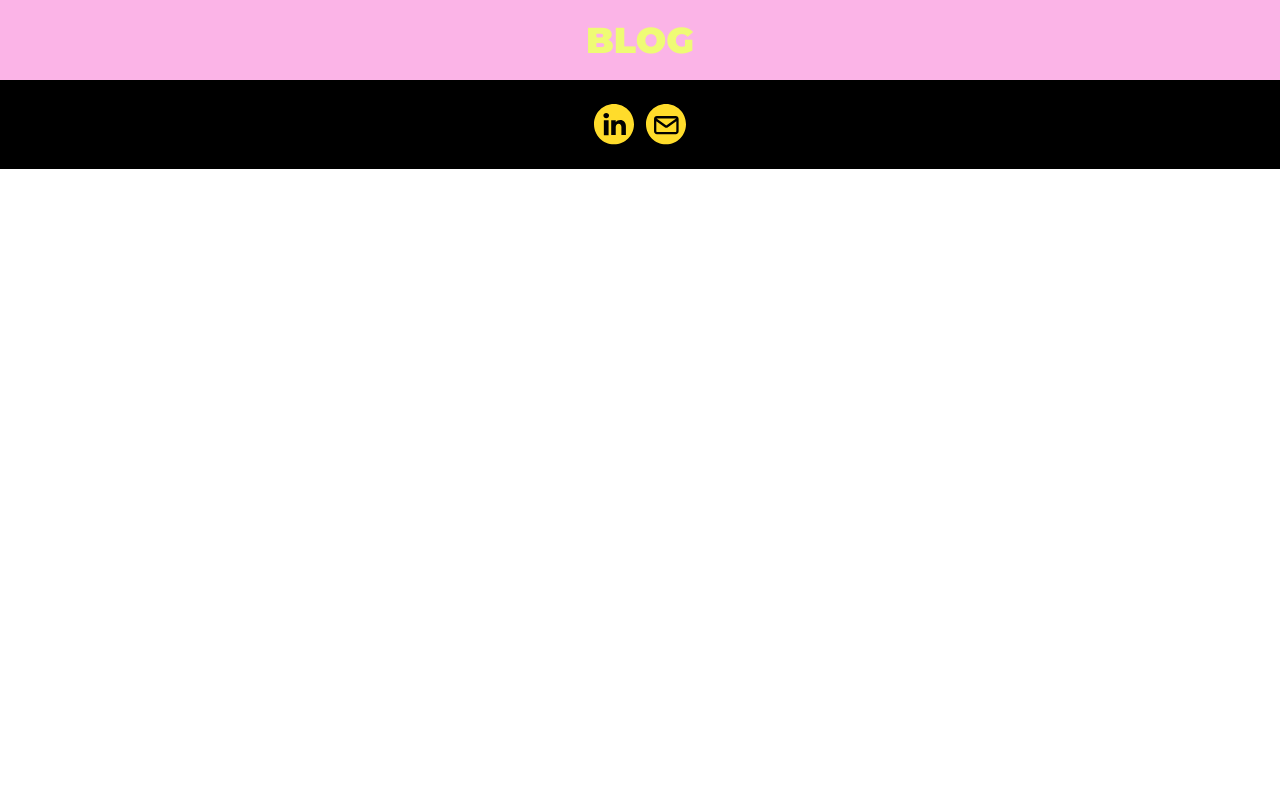
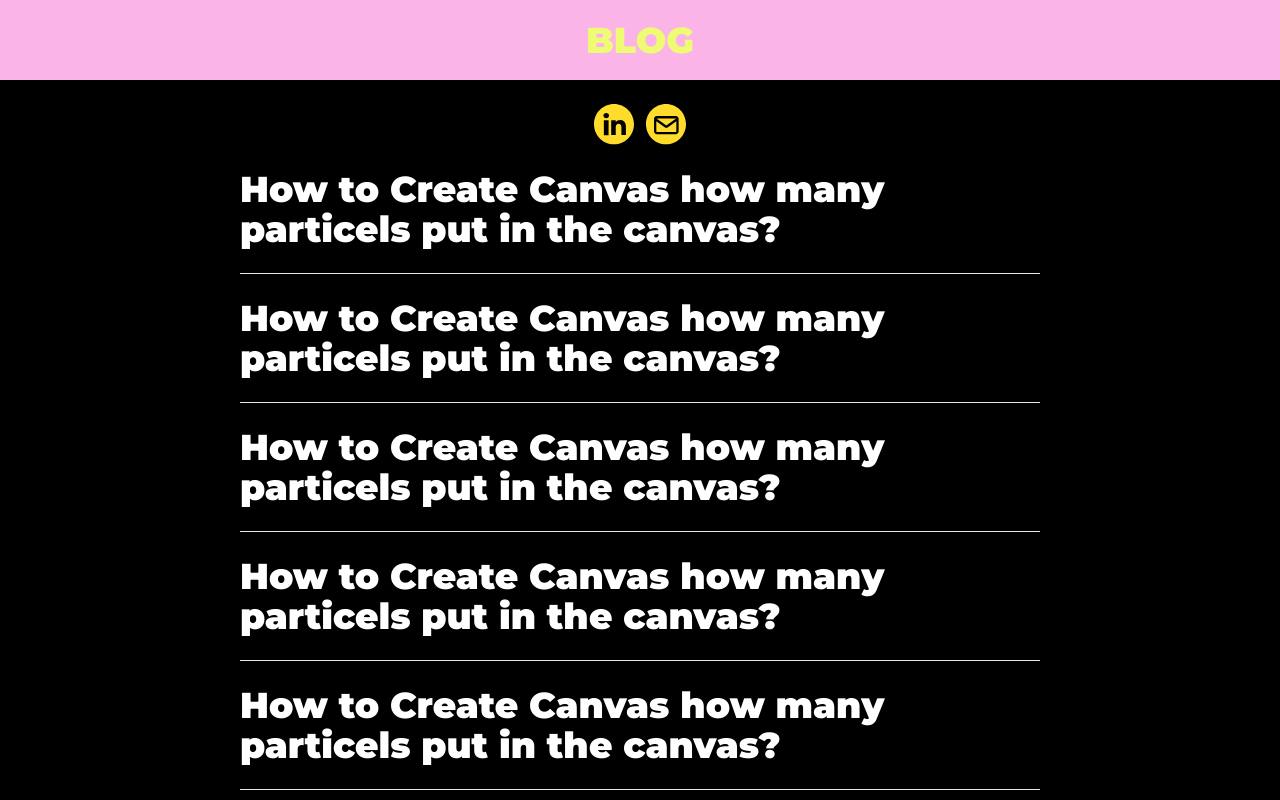
Before and after one commit to iamhoonjeong/iamhoonjeong, a Next.js app: page /blog in a window 1280 px wide. Shown: the top 800 px of the page. Built offline with nearby package versions, Linux system fonts and the light colour scheme.

Commit message:
Test blog page

```diff
--- a/app/about-me/page.tsx
+++ b/app/about-me/page.tsx
@@ -3,7 +3,6 @@ import { useEffect, useRef } from 'react';
 import Link from 'next/link';
 import Image from 'next/image';
 import ReactPlayer from 'react-player';
-
 import Header from '@/src/ui/Header';
 
 export default function AboutMe() {
--- /dev/null
+++ b/app/blog/create-canvas/page.tsx
@@ -0,0 +1,22 @@
+export default function CreateCanvas() {
+  return (
+    <div>
+      {process.env.NODE_ENV === 'development' && (
+        <div className="bg-black p-4">
+          <iframe
+            height="300"
+            style={{ width: '100%' }}
+            title="Importing Test"
+            src="https://codepen.io/iamhoonjeong/embed/YzmWPWr?default-tab=css%2Cresult&editable=true&theme-id=dark"
+            loading="lazy"
+            allowTransparency={true}
+            allowFullScreen={true}
+          >
+            See the Pen <a href="https://codepen.io/iamhoonjeong/pen/YzmWPWr">Importing Test</a> by Hoon Jeong (
+            <a href="https://codepen.io/iamhoonjeong">@iamhoonjeong</a>) on <a href="https://codepen.io">CodePen</a>.
+          </iframe>
+        </div>
+      )}
+    </div>
+  );
+}
--- a/app/blog/page.tsx
+++ b/app/blog/page.tsx
@@ -1,10 +1,10 @@
+import Link from 'next/link';
+import Image from 'next/image';
 import Header from '@/src/ui/Header';
-import Image from 'next/image';
-import Link from 'next/link';
 
 export default function Blog() {
   return (
-    <main className="overflow-hidden animate-fadeIn text-center">
+    <main className="overflow-hidden animate-fadeIn text-center pb-24 bg-category1">
       <Header categoryOrder="category4" title="BLOG" />
       <div className="flex justify-center bg-category1 pt-6">
         <Link href={'https://www.linkedin.com/in/iamhoonjeong/'} rel="noopener noreferrer" target="_blank">
@@ -14,7 +14,25 @@ export default function Blog() {
           <Image className="w-10" src="/images/icon-mail.svg" width={0} height={0} alt="email icon" />
         </Link>
       </div>
-      <div className="flex justify-center bg-category1 pt-6"></div>
+      {process.env.NODE_ENV === 'development' && (
+        <div className="h-full bg-category1">
+          {new Array(10).fill('a').map((a, i) => {
+            return (
+              <div key={i} className="w-full flex flex-col items-center bg-category1 overflow-hidden">
+                <Link href={'/blog/create-canvas'}>
+                  <div
+                    style={{ width: '80dvw', maxWidth: '800px' }}
+                    className="text-white text-left mt-4 pb-4 sm:mt-6 sm:pb-6 border-b text-2xl sm:text-4xl text-category1 font-black"
+                  >
+                    How to Create Canvas how many particels put in the canvas?
+                  </div>
+                </Link>
+              </div>
+            );
+          })}
+        </div>
+      )}
+      <div className="h-full flex justify-center bg-category1 pt-6 text-4xl text-category1 font-black">UNDER CONSTRUNTION</div>
     </main>
   );
 }
--- a/app/career/page.tsx
+++ b/app/career/page.tsx
@@ -1,7 +1,7 @@
+import Link from 'next/link';
+import Image from 'next/image';
+import Header from '@/src/ui/Header';
 import CareerHistody from '@/src/ui/CareerHistory';
-import Header from '@/src/ui/Header';
-import Image from 'next/image';
-import Link from 'next/link';
 
 export default function Career() {
   const history = [
@@ -12,6 +12,7 @@ export default function Career() {
       location: 'Vancouver, Canada',
       whatIDid: [
         `Developed a JavaScript library using TensorFlow machine learning models to enable web page interaction through camera-detected eye blinks and hand gestures. This library allows individuals with disabilities to control web pages without physical interaction.`,
+        `Developed and distributed the English vocabulary app WordPeanut using React Native. Available on both the App Store and Google Play.`,
       ],
     },
     {
--- a/src/ui/CareerHistory.tsx
+++ b/src/ui/CareerHistory.tsx
@@ -12,18 +12,18 @@ export default function CareerHistody({ title, role, period, location, whatIDid
   return (
     <div
       style={{ width: '80dvw', maxWidth: '600px' }}
-      className="text-xl sm:text-2xl text-gray-700 font-black mt-12 sm:mt-14 first:mt-8 first:sm:mt-10 relative"
+      className="relative text-xl sm:text-2xl font-black text-gray-700 mt-12 sm:mt-14 first:mt-8 first:sm:mt-10"
     >
       <Image
-        style={{ width: '80px', height: '80px', left: '-40px', top: '-40px' }}
+        style={{ width: '70px', height: '70px', left: '-35px', top: '-35px' }}
         className="w-full h-full absolute animate-bounce"
         src="/images/icon-inside-circle.svg"
         width={0}
         height={0}
         alt="bouncing icon image"
       />
-      <div className="origin-center inline-block">{title}</div>
-      <div className="text-base sm:text-lg font-medium">{`as ${role}`}</div>
+      <div>{title}</div>
+      <div className="text-sm sm:text-base font-medium">{`as ${role}`}</div>
       <div className="text-sm sm:text-base font-medium">{period}</div>
       <div className="text-sm sm:text-base font-medium">{location}</div>
       <div className="flex">
```
